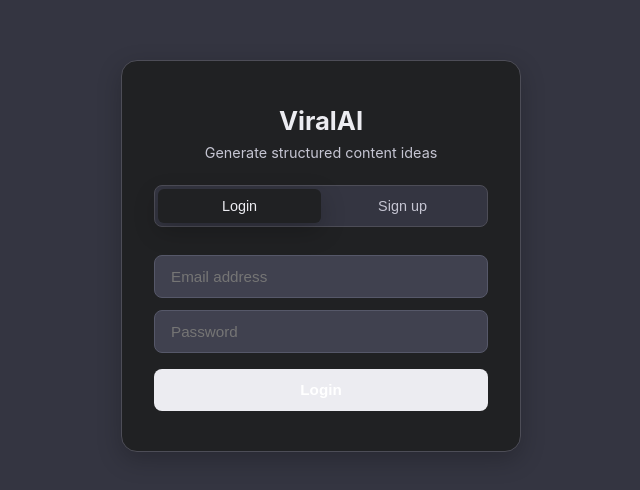
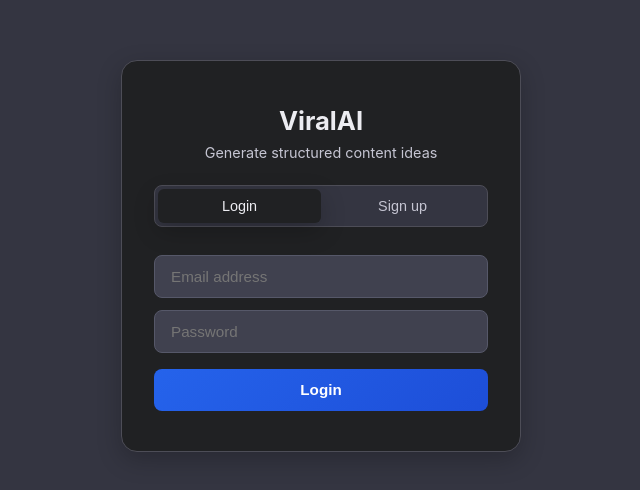
Before and after one commit to khan9523/viral-idea-app, a React app in the folder frontend/: page / in a window 1280 px wide. Shown: the part 144-634 px from the top of the page, without its empty margins (319-959 px from the left). Built offline with nearby package versions, Linux system fonts and the light colour scheme; the HTML template or start-up script is replaced by a standard one.

Commit message:
Update auth button colors for login and signup

```diff
--- a/frontend/src/App.css
+++ b/frontend/src/App.css
@@ -207,17 +207,27 @@ body {
 .auth-submit {
   margin-top: 0.25rem;
   padding: 0.8rem;
-  background: var(--accent);
   color: #fff;
   border: none;
   border-radius: 8px;
   font-size: 0.95rem;
   font-weight: 600;
   cursor: pointer;
-  transition: opacity 0.2s;
+  transition: opacity 0.2s, transform 0.15s ease;
 }
 
-.auth-submit:hover { opacity: 0.9; }
+.auth-submit:hover {
+  opacity: 0.92;
+  transform: translateY(-1px);
+}
+
+.auth-submit-login {
+  background: linear-gradient(135deg, #2563eb, #1d4ed8);
+}
+
+.auth-submit-signup {
+  background: linear-gradient(135deg, #059669, #047857);
+}
 
 /* ============================================================
    App Shell — sidebar + main
--- a/frontend/src/App.jsx
+++ b/frontend/src/App.jsx
@@ -340,7 +340,7 @@ function AuthScreen({ onLogin, onSignup }) {
             onChange={(e) => setPassword(e.target.value)}
             required
           />
-          <button className="auth-submit" type="submit">
+          <button className={`auth-submit ${mode === 'login' ? 'auth-submit-login' : 'auth-submit-signup'}`} type="submit">
             {mode === 'login' ? 'Login' : 'Create account'}
           </button>
         </form>
```
